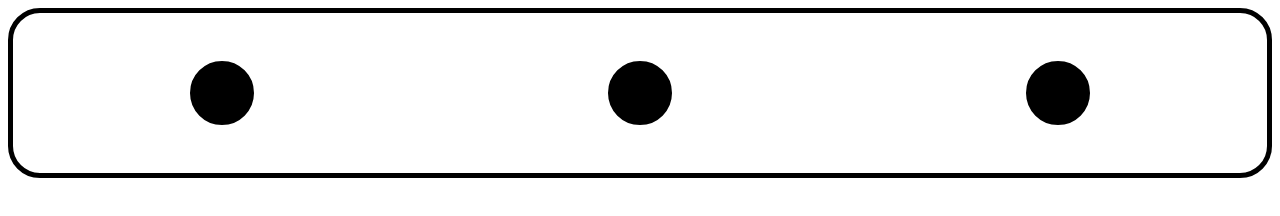
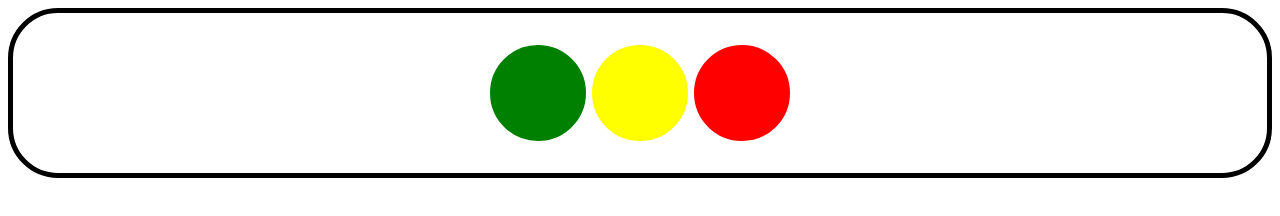
Before and after one commit to acciojob/box-model-mohammaduzer07, a website: page main.html in a window 1280 px wide. Drawn offline with Linux system fonts and the light colour scheme.

Commit message:
created a submission

```diff
--- a/main.html
+++ b/main.html
@@ -13,8 +13,8 @@
 
 	<div id="container">
 		<div class="box">
-			<p class="red"></p>
-			<p class="red"></p>
+			<p class="green"></p>
+			<p class="yellow"></p>
 			<p class="red"></p>
 
 		</div>
--- a/styles.css
+++ b/styles.css
@@ -9,13 +9,32 @@
 .box{
 	display: flex;
 	align-items: center;
-	justify-content: space-around;
+	justify-content: center;
 	width: 100%;
 	height: 10rem;
 	border: 5px solid black;
-	border-radius: 2rem;
+	border-radius: 50px;
+}
+.green{
+	border: 3rem solid green;
+	/* margin-left: 10rem; */
+	border-radius: 50%;
+	display: flex;
+	/* justify-content: space-between; */
+	/* gap: 2rem; */
+}
+.yellow{
+	border: 3rem solid yellow;
+	margin: 6px;
+	border-radius: 50%;
+	display: flex;
+	/* justify-content: space-between; */
+	/* gap: none; */
 }
 .red{
-	border: 2rem solid black;
-	border-radius: 50%
+	border: 3rem solid red;
+	border-radius: 50%;
+	display: flex;
+	/* justify-content: space-between; */
+	/* gap: none; */
 }
```
